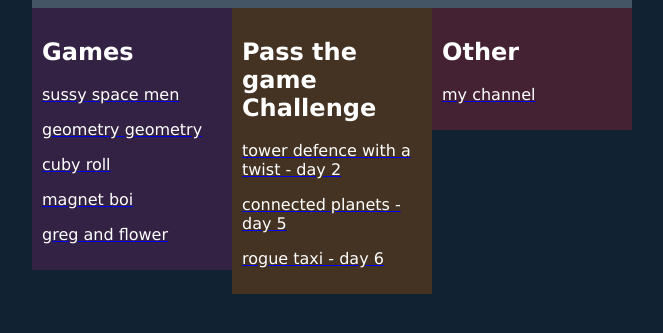
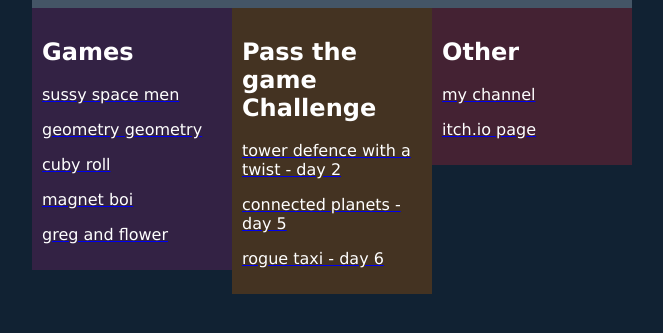
Before and after one commit to SimulatedGravity/SimulatedGravity.github.io, a plain HTML site: page index.html in a window 1280 px wide. Shown: the part 385-718 px from the top of the page, without its empty margins (308-971 px from the left). Drawn offline with Linux system fonts and the light colour scheme.

Commit message:
Update index.html

```diff
--- a/index.html
+++ b/index.html
@@ -32,6 +32,7 @@
       <div class="window other">
         <h2>Other</h2>
         <p><a href="http://www.youtube.com/@SimulatedGravity"><span style="color:#ffffff">my channel</span></a></p>
+        <p><a href="https://simulatedgravity.itch.io"><span style="color:#ffffff">itch.io page</span></a></p>
       </div>
     </div>
   </div>
```
